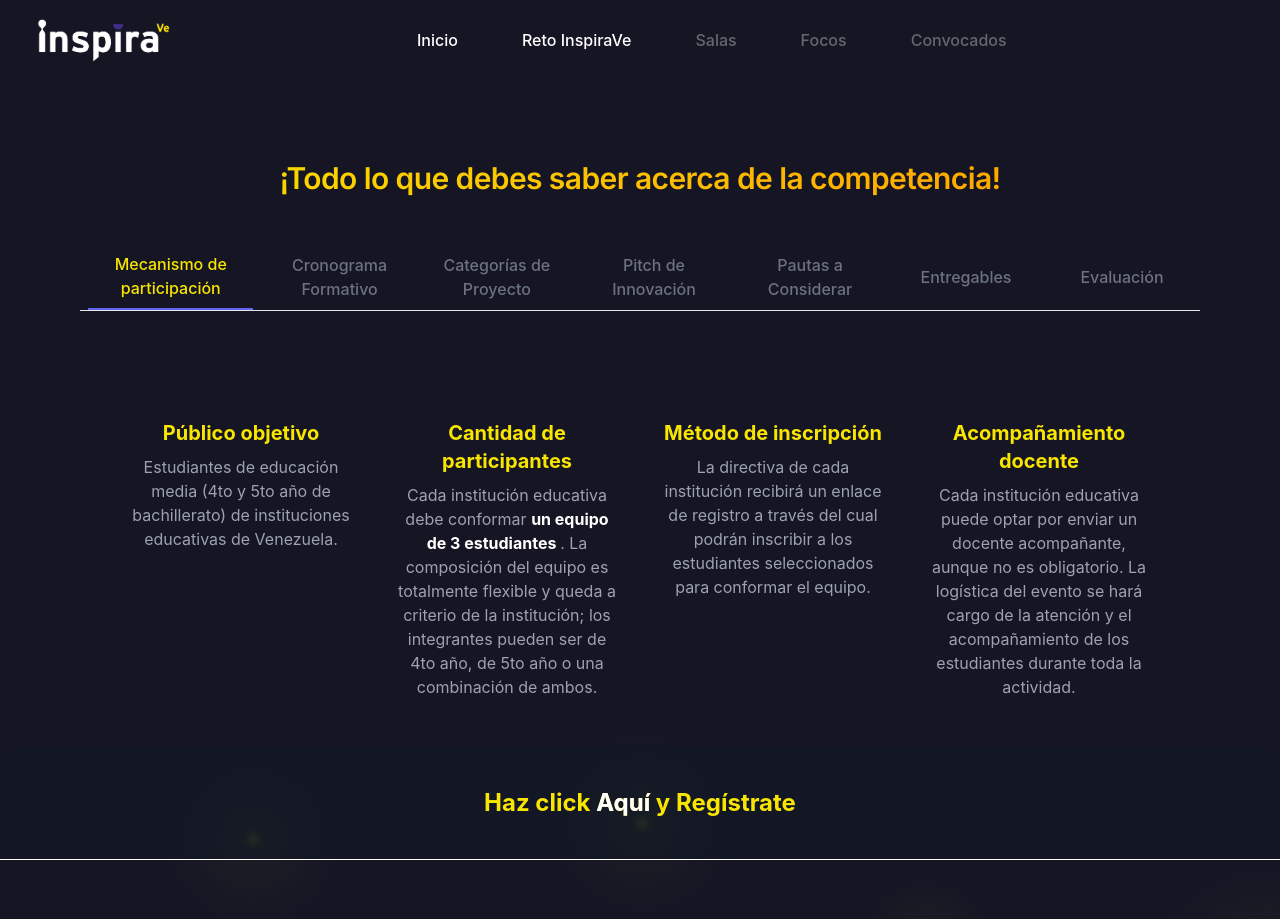
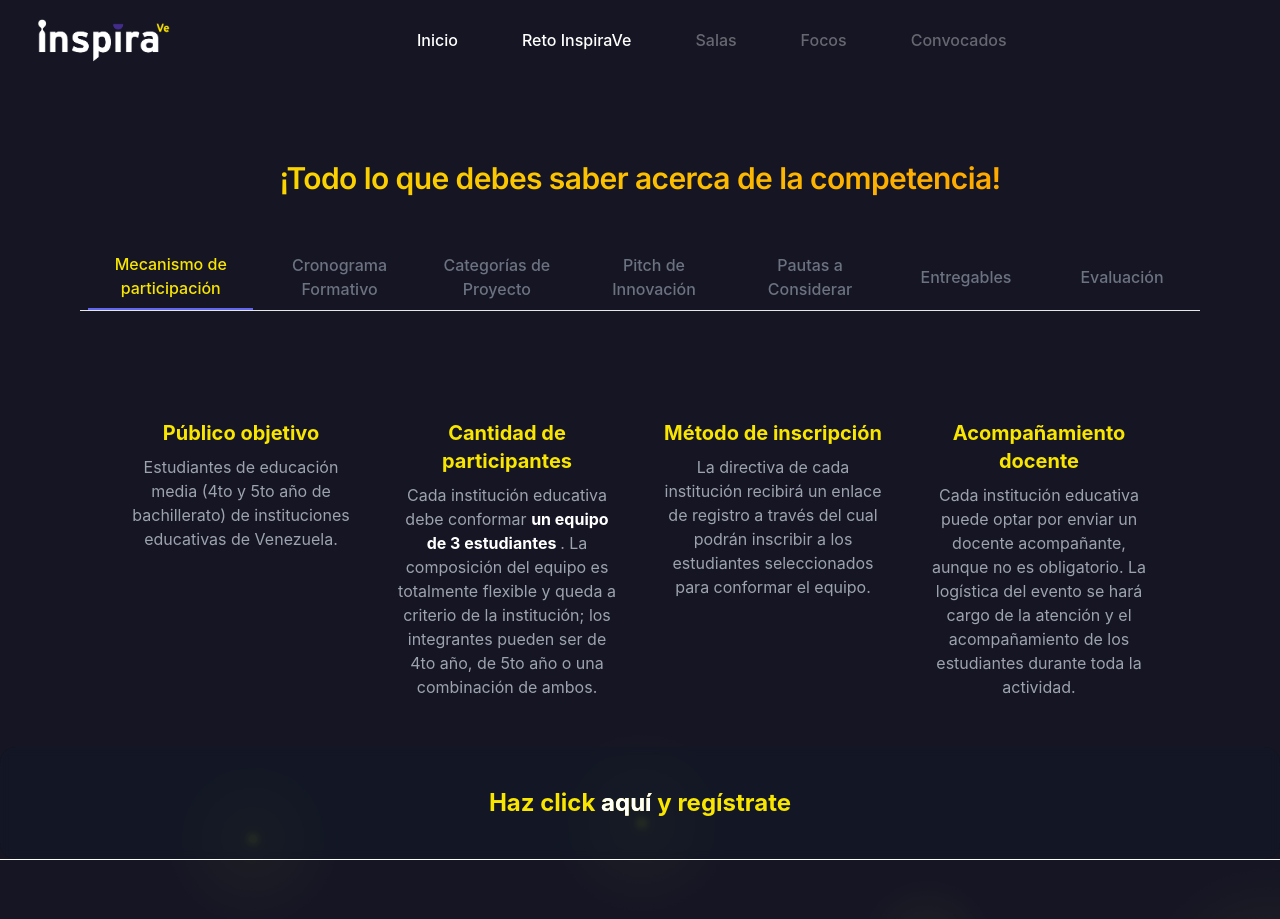
Before and after one commit to Rymedero/landingpage-innovation-summit, a React (Vite) app: page /info-reto in a window 1280 px wide. Shown: the top 919 px of the page. Built offline with nearby package versions, Linux system fonts and the light colour scheme; a web font is replaced by a local one.

Commit message:
fix: Correct text casing in Register component and adjust heading size in VideoSection

```diff
--- a/src/pages/InfoReto/components/Register.tsx
+++ b/src/pages/InfoReto/components/Register.tsx
@@ -11,7 +11,7 @@ export function Register() {
         rel="noopener noreferrer"
         className="text-2xl md:text-2xl font-bold text-transparent bg-clip-text bg-gradient-to-r from-primary to-primary  transition-all duration-300 hover:scale-105  hover:decoration-indigo-400 decoration-4 underline-offset-8"
       >
-        Haz click <span className="text-white">Aquí</span> y Regístrate
+        Haz click <span className="text-white">aquí</span> y regístrate
       </a>
     </div>
   );
--- a/src/pages/LandingPage/components/VideoSection.tsx
+++ b/src/pages/LandingPage/components/VideoSection.tsx
@@ -44,7 +44,7 @@ export default function HeroSection() {
         initial="hidden"
         whileInView="visible"
         viewport={{ once: true }}
-        className="hero-title text-3xl sm:text-4xl md:text-6xl font-extrabold mb-4 drop-shadow-2xl text-white [text-shadow:_0_4px_12px_rgb(0_0_0_/_90%)]"
+        className="hero-title text-2xl sm:text-3xl md:text-5xl font-extrabold mb-4 drop-shadow-2xl text-white [text-shadow:_0_4px_12px_rgb(0_0_0_/_90%)]"
         aria-label={headingText}
       >
         {headingText.split("").map((char, i) => (
```
